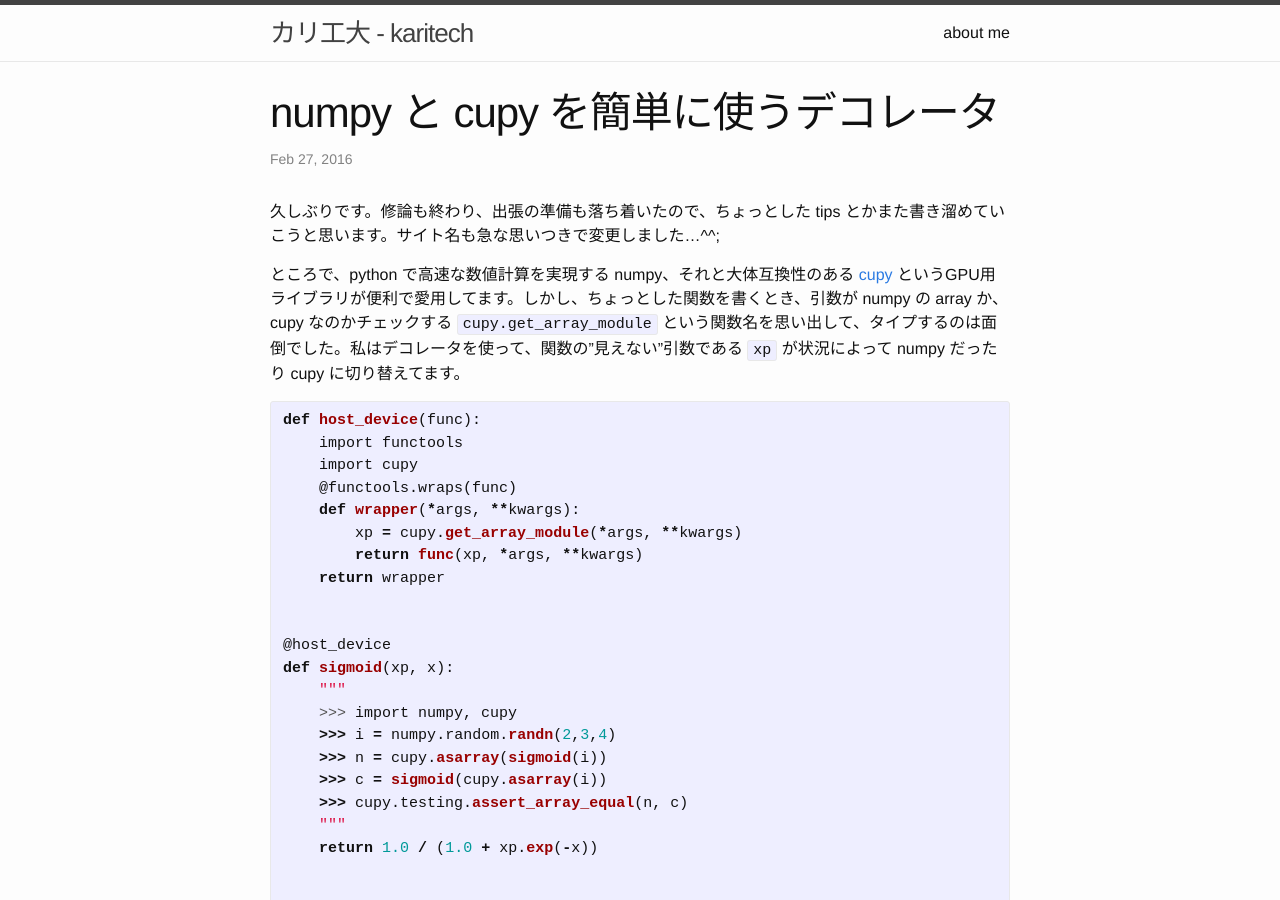
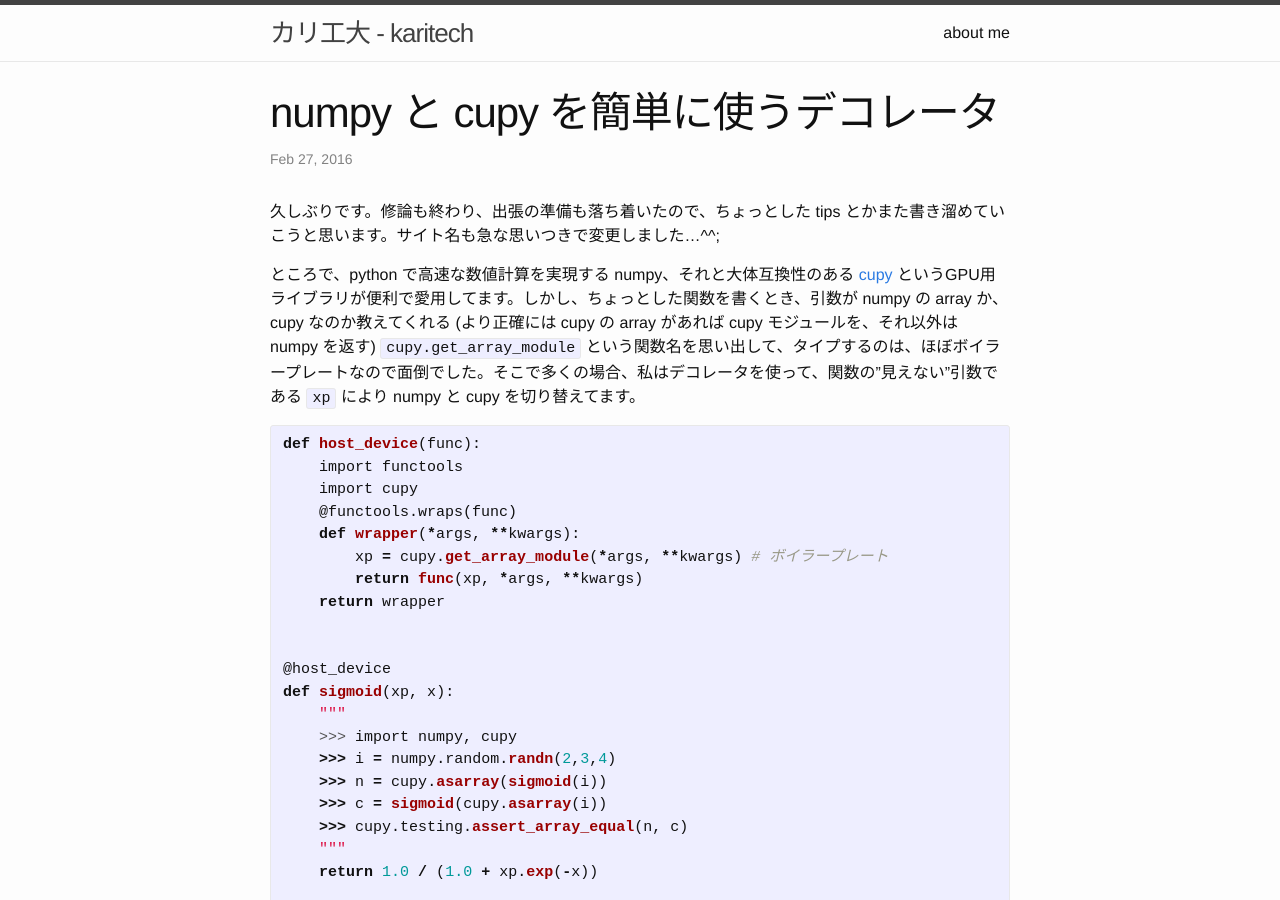
Before and after one commit to ShigekiKarita/shigekikarita.github.io, a Jekyll site: the page built from _posts/2016-02-27-018.md, in a window 1280 px wide and 900 px high. Built offline with Jekyll 4.4.1, drawn with Linux system fonts in a browser that asks for light colours; comment, search, counter and statistics services are not loaded.

Commit message:
雑なコミット

```diff
--- a/_posts/2016-02-27-018.md
+++ b/_posts/2016-02-27-018.md
@@ -6,7 +6,7 @@ comments: true
 
 久しぶりです。修論も終わり、出張の準備も落ち着いたので、ちょっとした tips とかまた書き溜めていこうと思います。サイト名も急な思いつきで変更しました...^^;
 
-ところで、python で高速な数値計算を実現する numpy、それと大体互換性のある [cupy](http://docs.chainer.org/en/stable/cupy-reference) というGPU用ライブラリが便利で愛用してます。しかし、ちょっとした関数を書くとき、引数が numpy の array か、 cupy なのかチェックする `cupy.get_array_module` という関数名を思い出して、タイプするのは面倒でした。私はデコレータを使って、関数の"見えない"引数である `xp` が状況によって numpy だったり cupy に切り替えてます。
+ところで、python で高速な数値計算を実現する numpy、それと大体互換性のある [cupy](http://docs.chainer.org/en/stable/cupy-reference) というGPU用ライブラリが便利で愛用してます。しかし、ちょっとした関数を書くとき、引数が numpy の array か、 cupy なのか教えてくれる (より正確には cupy の array があれば cupy モジュールを、それ以外は numpy を返す) `cupy.get_array_module` という関数名を思い出して、タイプするのは、ほぼボイラープレートなので面倒でした。そこで多くの場合、私はデコレータを使って、関数の"見えない"引数である `xp` により  numpy と cupy を切り替えてます。
 
 {% highlight python %}
 def host_device(func):
@@ -14,7 +14,7 @@ def host_device(func):
     import cupy
     @functools.wraps(func)
     def wrapper(*args, **kwargs):
-        xp = cupy.get_array_module(*args, **kwargs)
+        xp = cupy.get_array_module(*args, **kwargs) # ボイラープレート
         return func(xp, *args, **kwargs)
     return wrapper
 
```
